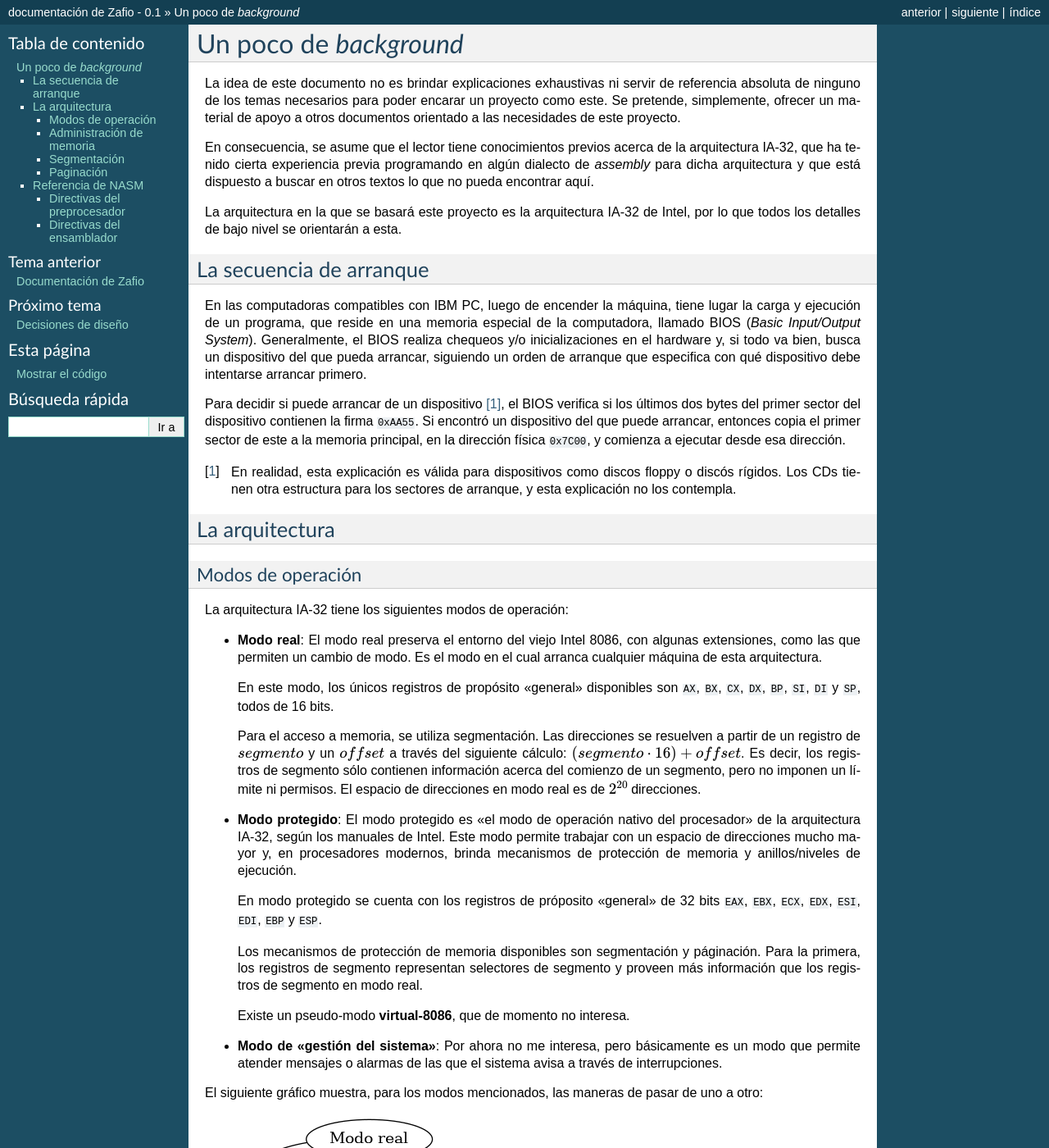
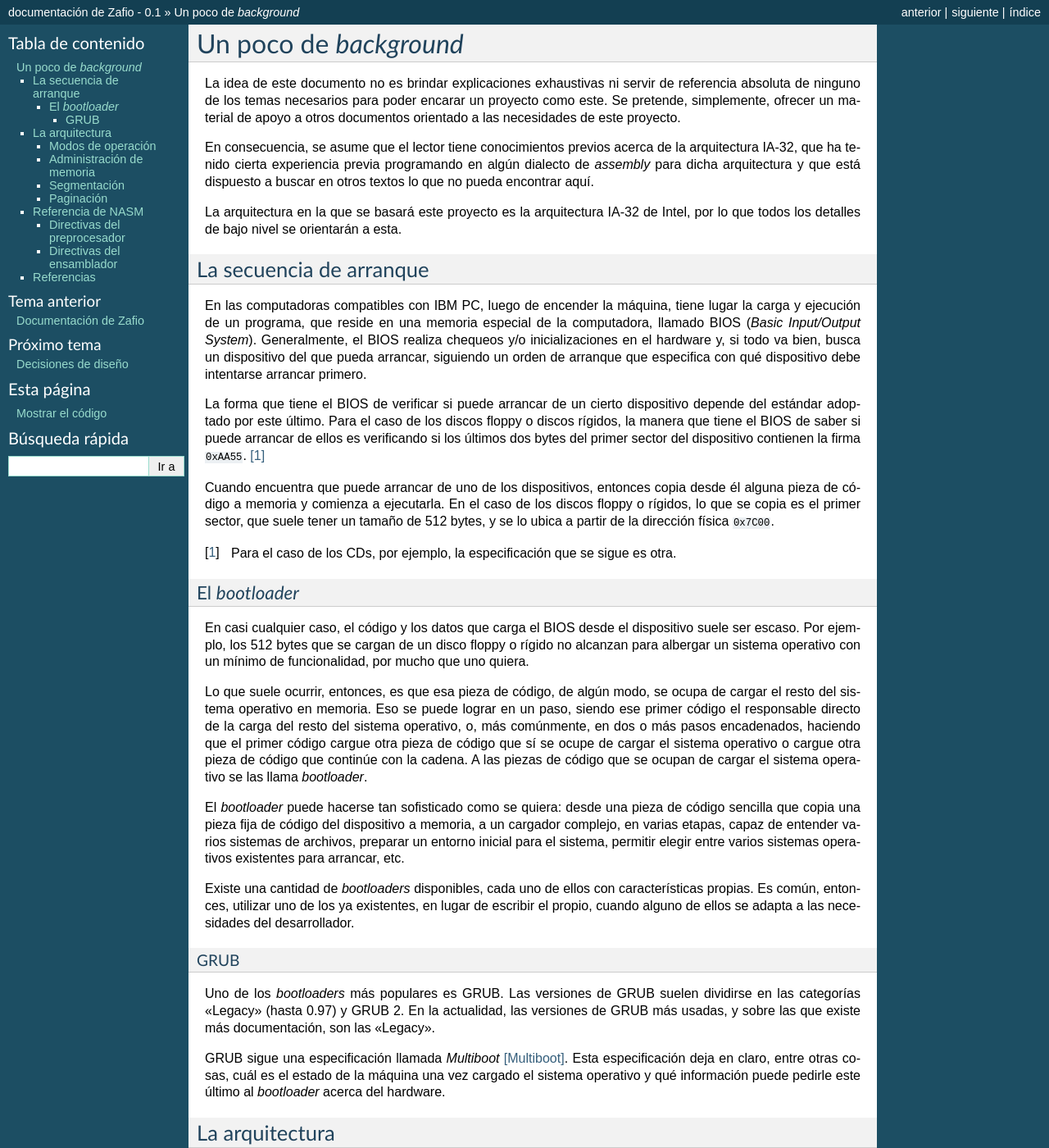
Before and after one commit to crazy2k/zafio, a Sphinx documentation site: the page built from doc/background.rst, in a window 1280 px wide and 1400 px high. Shown: the whole window at 82% size. Built offline with Sphinx 7.4.7, drawn with Linux system fonts in a browser that asks for light colours; formulas are drawn with MathJax 3; some of the changed text lies outside the part shown.

Commit message:
Actualizar documentación sobre la secuencia de arranque y los bootloaders

```diff
--- a/doc/background.rst
+++ b/doc/background.rst
@@ -30,15 +30,64 @@ inicializaciones en el hardware y, si todo va bien, busca un
 dispositivo del que pueda arrancar, siguiendo un orden de arranque que
 especifica con qué dispositivo debe intentarse arrancar primero.
 
-Para decidir si puede arrancar de un dispositivo [1]_, el BIOS verifica si
-los últimos dos bytes del primer sector del dispositivo contienen la
-firma ``0xAA55``. Si encontró un dispositivo del que puede arrancar,
-entonces copia el primer sector de este a la memoria principal, en la
-dirección física ``0x7C00``, y comienza a ejecutar desde esa dirección.
+La forma que tiene el BIOS de verificar si puede arrancar de un cierto
+dispositivo depende del estándar adoptado por este último. Para el
+caso de los discos floppy o discos rígidos, la manera que tiene el BIOS
+de saber si puede arrancar de ellos es verificando si los últimos dos
+bytes del primer sector del dispositivo contienen la firma ``0xAA55``.
+[1]_
 
-.. [1] En realidad, esta explicación es válida para dispositivos como
-    discos floppy o discós rígidos. Los CDs tienen otra estructura para
-    los sectores de arranque, y esta explicación no los contempla.
+Cuando encuentra que puede arrancar de uno de los dispositivos, entonces
+copia desde él alguna pieza de código a memoria y comienza a ejecutarla.
+En el caso de los discos floppy o rígidos, lo que se copia es el primer
+sector, que suele tener un tamaño de 512 bytes, y se lo ubica a partir
+de la dirección física ``0x7C00``.
+
+.. [1] Para el caso de los CDs, por ejemplo, la especificación que se
+       sigue es otra.
+
+El *bootloader*
+~~~~~~~~~~~~~~~
+
+En casi cualquier caso, el código y los datos que carga el BIOS desde
+el dispositivo suele ser escaso. Por ejemplo, los 512 bytes que se
+cargan de un disco floppy o rígido no alcanzan para albergar un sistema
+operativo con un mínimo de funcionalidad, por mucho que uno quiera.
+
+Lo que suele ocurrir, entonces, es que esa pieza de código, de algún
+modo, se ocupa de cargar el resto del sistema operativo en memoria.
+Eso se puede lograr en un paso, siendo ese primer código el responsable
+directo de la carga del resto del sistema operativo, o, más comúnmente,
+en dos o más pasos encadenados, haciendo que el primer código cargue
+otra pieza de código que sí se ocupe de cargar el sistema operativo o
+cargue otra pieza de código que continúe con la cadena. A las piezas
+de código que se ocupan de cargar el sistema operativo se las llama
+*bootloader*.
+
+El *bootloader* puede hacerse tan sofisticado como se quiera: desde una
+pieza de código sencilla que copia una pieza fija de código del
+dispositivo a memoria, a un cargador complejo, en varias etapas, capaz
+de entender varios sistemas de archivos, preparar un entorno inicial
+para el sistema, permitir elegir entre varios sistemas operativos
+existentes para arrancar, etc.
+
+Existe una cantidad de  *bootloaders* disponibles, cada uno de ellos
+con características propias. Es común, entonces, utilizar uno de los
+ya existentes, en lugar de escribir el propio, cuando alguno de ellos
+se adapta a las necesidades del desarrollador.
+
+GRUB
+++++
+
+Uno de los *bootloaders* más populares es GRUB. Las versiones de GRUB
+suelen dividirse en las categorías "Legacy" (hasta 0.97) y GRUB 2. En
+la actualidad, las versiones de GRUB más usadas, y sobre las que existe
+más documentación, son las "Legacy".
+
+GRUB sigue una especificación llamada *Multiboot* [Multiboot]_. Esta
+especificación deja en claro, entre otras cosas, cuál es el estado de
+la máquina una vez cargado el sistema operativo y qué información puede
+pedirle este último al *bootloader* acerca del hardware.
 
 La arquitectura
 ---------------
@@ -222,3 +271,10 @@ Directivas del ensamblador
     dirección en la que ha sido cargado el programa. NASM utiliza esta
     dirección como base para todas las referencias internas en una
     sección de código.
+
+
+Referencias
+-----------
+
+.. [Multiboot]
+    http://www.gnu.org/software/grub/manual/multiboot/multiboot.html
```
